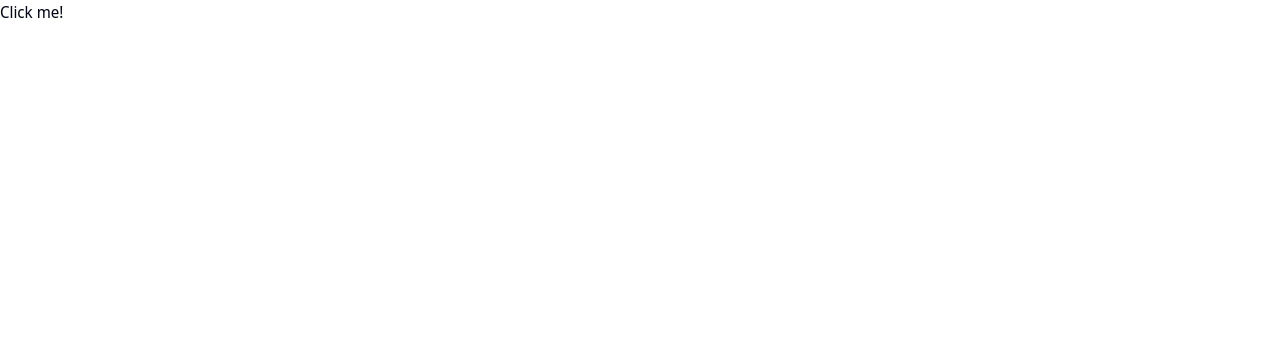
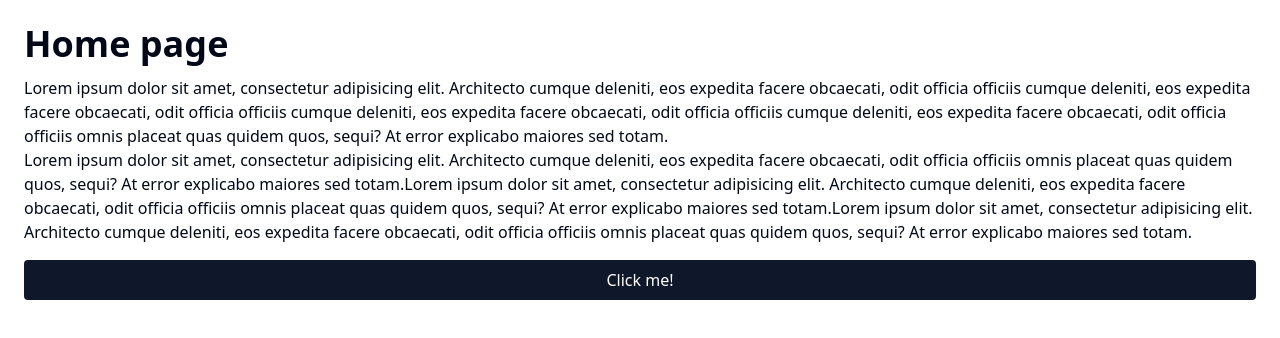
Before and after one commit to AgenciaServitec/servicont, a Next.js app: page / in a window 1280 px wide. Shown: the top 338 px of the page. Built offline with nearby package versions, Linux system fonts and the light colour scheme.

Commit message:
added new pages

```diff
--- /dev/null
+++ b/app/about-us/page.tsx
@@ -0,0 +1,9 @@
+import React from "react";
+
+export default function AboutUsPage(): React.ReactNode {
+  return (
+    <div>
+      <h1 className="text-4xl font-bold mb-3">SOBRE NOSOTROS</h1>
+    </div>
+  );
+}
--- a/app/page.tsx
+++ b/app/page.tsx
@@ -1,9 +1,40 @@
-import { Button } from "@/components/ui/button"
+import { Button } from "@/components/ui/button";
 
 export default function Home() {
   return (
+    <div className="w-full h-full font-sans p-6">
       <div>
-        <Button>Click me!</Button>
+        <h1 className="text-4xl font-bold mb-3">Home page</h1>
       </div>
+
+      <div>
+        <p>
+          Lorem ipsum dolor sit amet, consectetur adipisicing elit. Architecto
+          cumque deleniti, eos expedita facere obcaecati, odit officia officiis
+          cumque deleniti, eos expedita facere obcaecati, odit officia officiis
+          cumque deleniti, eos expedita facere obcaecati, odit officia officiis
+          cumque deleniti, eos expedita facere obcaecati, odit officia officiis
+          omnis placeat quas quidem quos, sequi? At error explicabo maiores sed
+          totam.
+        </p>
+        <p>
+          Lorem ipsum dolor sit amet, consectetur adipisicing elit. Architecto
+          cumque deleniti, eos expedita facere obcaecati, odit officia officiis
+          omnis placeat quas quidem quos, sequi? At error explicabo maiores sed
+          totam.Lorem ipsum dolor sit amet, consectetur adipisicing elit.
+          Architecto cumque deleniti, eos expedita facere obcaecati, odit
+          officia officiis omnis placeat quas quidem quos, sequi? At error
+          explicabo maiores sed totam.Lorem ipsum dolor sit amet, consectetur
+          adipisicing elit. Architecto cumque deleniti, eos expedita facere
+          obcaecati, odit officia officiis omnis placeat quas quidem quos,
+          sequi? At error explicabo maiores sed totam.
+        </p>
+      </div>
+      <div className="mt-4">
+        <Button className="flex justify-center w-full mt-4 pl-4 pr-4 py-2 text-base rounded min-h-min shadow-[0_4px] whitespace-pre bg-primary text-white hover:bg-primaryLight1 shadow-primaryDark2">
+          Click me!
+        </Button>
+      </div>
+    </div>
   );
 }
--- /dev/null
+++ b/app/services/page.tsx
@@ -0,0 +1,7 @@
+export default function Services() {
+  return (
+    <div>
+      <h1 className="text-4xl font-bold mb-3">NUESTROS SERVICIOS</h1>
+    </div>
+  );
+}
--- /dev/null
+++ b/components/index.ts
@@ -0,0 +1 @@
+export * from "./ui";
--- a/components/ui/button.tsx
+++ b/components/ui/button.tsx
@@ -1,9 +1,10 @@
 import React from "react";
 
-interface Props{
-  children:React.ReactNode;
+interface Props {
+  className?: string;
+  children: React.ReactNode;
 }
 
-export const Button = ({children}:Props):React.ReactNode => {
-  return <button>{children}</button>;
+export const Button = ({ className, children }: Props): React.ReactNode => {
+  return <button className={className}>{children}</button>;
 };
--- /dev/null
+++ b/components/ui/index.ts
@@ -0,0 +1 @@
+export * from "./button"
--- a/tailwind.config.ts
+++ b/tailwind.config.ts
@@ -10,58 +10,60 @@ const config: Config = {
   theme: {
     extend: {
       backgroundImage: {
-  			'gradient-radial': 'radial-gradient(var(--tw-gradient-stops))',
-  			'gradient-conic': 'conic-gradient(from 180deg at 50% 50%, var(--tw-gradient-stops))'
+        "gradient-radial": "radial-gradient(var(--tw-gradient-stops))",
+        "gradient-conic":
+          "conic-gradient(from 180deg at 50% 50%, var(--tw-gradient-stops))",
       },
       borderRadius: {
-  			lg: 'var(--radius)',
-  			md: 'calc(var(--radius) - 2px)',
-  			sm: 'calc(var(--radius) - 4px)'
+        lg: "var(--radius)",
+        md: "calc(var(--radius) - 2px)",
+        sm: "calc(var(--radius) - 4px)",
       },
       colors: {
-  			background: 'hsl(var(--background))',
-  			foreground: 'hsl(var(--foreground))',
+        background: "hsl(var(--background))",
+        foreground: "hsl(var(--foreground))",
         card: {
-  				DEFAULT: 'hsl(var(--card))',
-  				foreground: 'hsl(var(--card-foreground))'
+          DEFAULT: "hsl(var(--card))",
+          foreground: "hsl(var(--card-foreground))",
         },
         popover: {
-  				DEFAULT: 'hsl(var(--popover))',
-  				foreground: 'hsl(var(--popover-foreground))'
+          DEFAULT: "hsl(var(--popover))",
+          foreground: "hsl(var(--popover-foreground))",
         },
         primary: {
-  				DEFAULT: 'hsl(var(--primary))',
-  				foreground: 'hsl(var(--primary-foreground))'
+          DEFAULT: "hsl(var(--primary))",
+          foreground: "hsl(var(--primary-foreground))",
         },
         secondary: {
-  				DEFAULT: 'hsl(var(--secondary))',
-  				foreground: 'hsl(var(--secondary-foreground))'
+          DEFAULT: "hsl(var(--secondary))",
+          foreground: "hsl(var(--secondary-foreground))",
         },
         muted: {
-  				DEFAULT: 'hsl(var(--muted))',
-  				foreground: 'hsl(var(--muted-foreground))'
+          DEFAULT: "hsl(var(--muted))",
+          foreground: "hsl(var(--muted-foreground))",
         },
         accent: {
-  				DEFAULT: 'hsl(var(--accent))',
-  				foreground: 'hsl(var(--accent-foreground))'
+          DEFAULT: "hsl(var(--accent))",
+          foreground: "hsl(var(--accent-foreground))",
         },
         destructive: {
-  				DEFAULT: 'hsl(var(--destructive))',
-  				foreground: 'hsl(var(--destructive-foreground))'
+          DEFAULT: "hsl(var(--destructive))",
+          foreground: "hsl(var(--destructive-foreground))",
         },
-  			border: 'hsl(var(--border))',
-  			input: 'hsl(var(--input))',
-  			ring: 'hsl(var(--ring))',
+        border: "hsl(var(--border))",
+        input: "hsl(var(--input))",
+        ring: "hsl(var(--ring))",
         chart: {
-  				'1': 'hsl(var(--chart-1))',
-  				'2': 'hsl(var(--chart-2))',
-  				'3': 'hsl(var(--chart-3))',
-  				'4': 'hsl(var(--chart-4))',
-  				'5': 'hsl(var(--chart-5))'
-  			}
-  		}
-  	}
+          "1": "hsl(var(--chart-1))",
+          "2": "hsl(var(--chart-2))",
+          "3": "hsl(var(--chart-3))",
+          "4": "hsl(var(--chart-4))",
+          "5": "hsl(var(--chart-5))",
+        },
+      },
+    },
   },
   plugins: [require("tailwindcss-animate")],
 };
+
 export default config;
```
Lines whose indentation alone changed are shown as unchanged.
